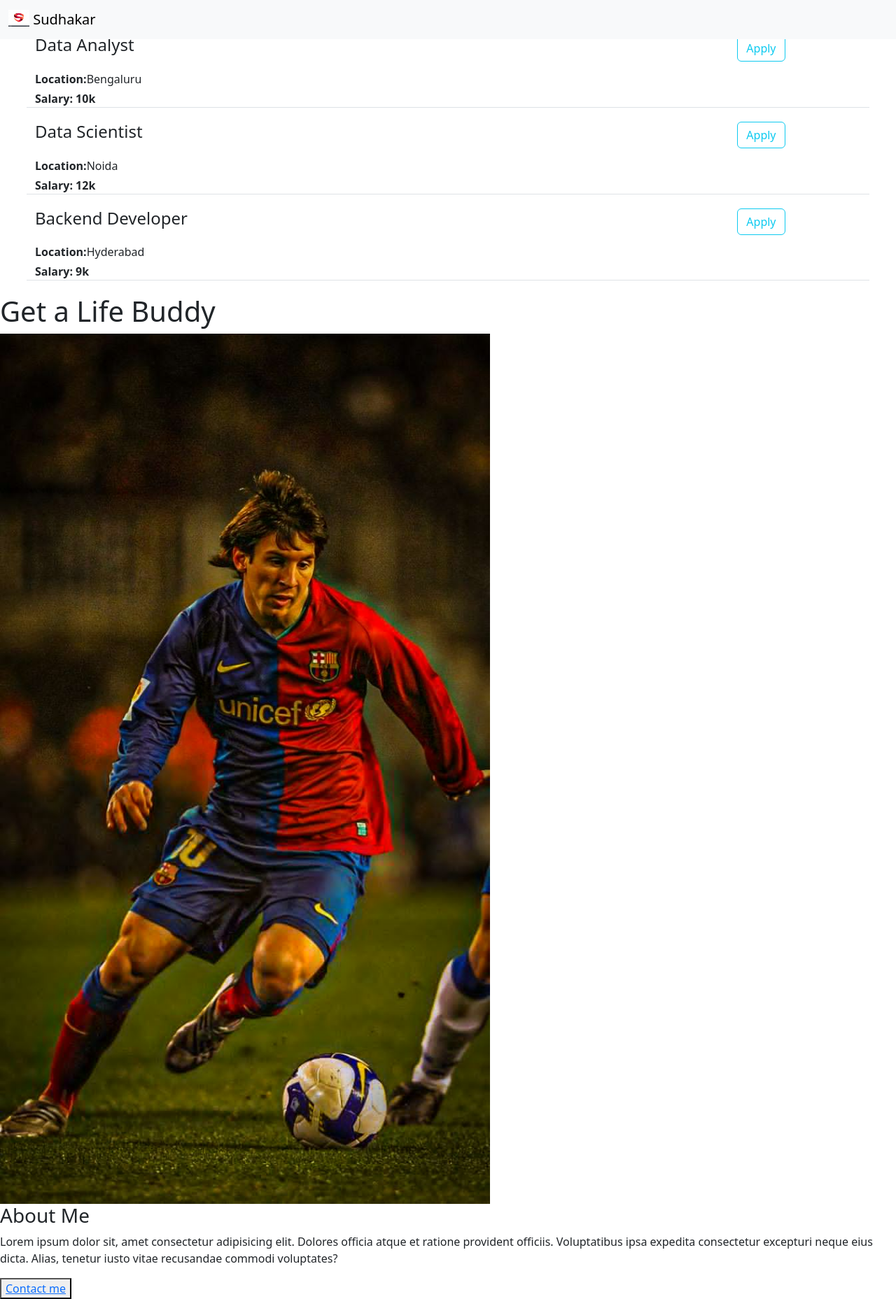
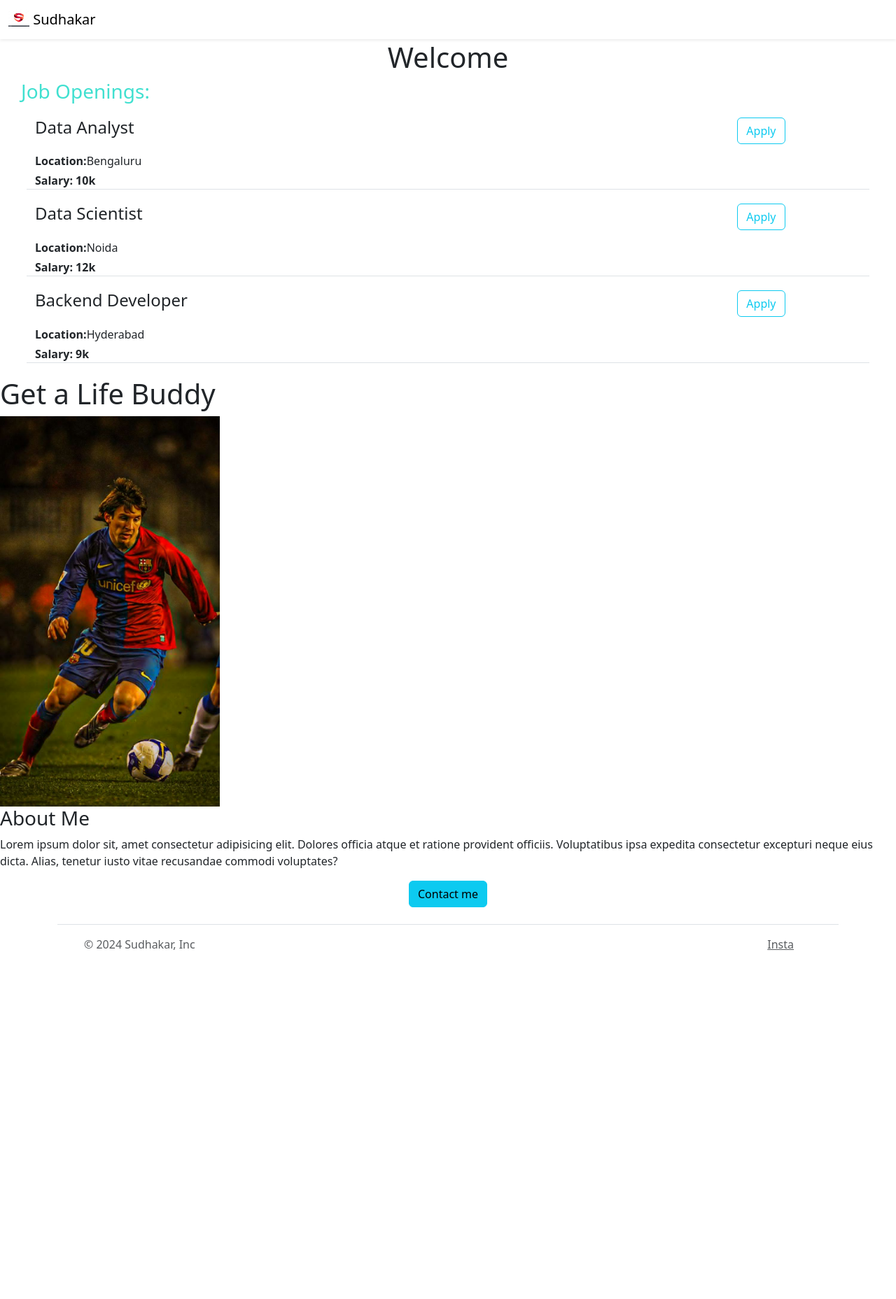
Before and after one commit to SudhakrJha/jovian-careers-v2, a Flask app: page / in a window 1280 px wide. Shown: the whole page at 70% size. After the commit the page ends 1358 px from the top, so only its background shows below. Run offline with Flask 3, Linux system fonts and the light colour scheme.

Commit message:
made changes

```diff
--- /dev/null
+++ b/templates/footer.html
@@ -0,0 +1,16 @@
+<div class="container">
+  <footer class="d-flex flex-wrap justify-content-between align-items-center py-3 my-4 border-top">
+    <div class="col-md-4 d-flex align-items-center">
+      <a href="/" class="mb-3 me-2 mb-md-0 text-body-secondary text-decoration-none lh-1">
+        <svg class="bi" width="30" height="24"><use xlink:href="#bootstrap"/></svg>
+      </a>
+      <span class="mb-3 mb-md-0 text-body-secondary">&copy; 2024 Sudhakar, Inc</span>
+    </div>
+
+    <ul class="nav col-md-4 justify-content-end list-unstyled d-flex">
+      <li class="ms-3"><a class="text-body-secondary" href="#"><svg class="bi" width="24" height="24"><use xlink:href="#twitter"/></svg></a></li>
+      <li class="ms-3"><a class="text-body-secondary" href="https://www.instagram.com/_sj04/">Insta<svg class="bi" width="24" height="24"><use xlink:href="#instagram"/></svg></a></li>
+      <li class="ms-3"><a class="text-body-secondary" href="#"><svg class="bi" width="24" height="24"><use xlink:href="#facebook"/></svg></a></li>
+    </ul>
+  </footer>
+</div>
--- a/templates/home.html
+++ b/templates/home.html
@@ -11,7 +11,9 @@
 
 <body>
     {% include 'navbar.html' %}
-    <div style="margin: 50px 50px 0px 50px;">
+  <h1 style="text-align: center; margin-top: 4px;">Welcome</h1>
+  <h3 style="color: turquoise; margin-left: 30px;">Job Openings:</h3>
+    <div style="margin: 20px 50px 0px 50px;">
         {% for job in jobs %}
         {% include 'job.html' %}
         {%endfor%}
@@ -19,15 +21,16 @@
     <h1>Get a Life Buddy</h1>
     <div class="row">
       <div class="col-6">
-        <img src="/static/goat.jpeg" width="700px">
+        <img src="/static/goat.jpeg" width=50%">
       </div>
     </div>
     <h3>About Me</h3>
     <p>Lorem ipsum dolor sit, amet consectetur adipisicing elit. Dolores officia atque et ratione provident officiis.
         Voluptatibus ipsa expedita consectetur excepturi neque eius dicta. Alias, tenetur iusto vitae recusandae commodi
         voluptates?</p>
-    <button><a href="https://www.instagram.com/_sj04">Contact me</a></button>
-
+  <div class="text-center">
+  <button class="btn btn-info">Contact me</a></button></div>
+{%include 'footer.html' %}
 </body>
 
 </html>
--- a/templates/job.html
+++ b/templates/job.html
@@ -5,6 +5,6 @@
     {% if 'Salary' in job%}<div><B>Salary: {{job['Salary']}}</B></div>{%endif%}
     </div>
     <div class="col-2">
-        <button type="button" class="btn btn-outline-info">Apply</button>
+        <a href="mailto:04sudhakrj@gmail.com?subject=Application%20for%20{{job['role']}}&body=Name%3A%0D%0AResume%20Link%3A%0D%0ASalary%20Expectations%3A%0D%0A" type="button" class="btn btn-outline-info">Apply</a>
     </div>
 </div>
--- a/templates/navbar.html
+++ b/templates/navbar.html
@@ -1,8 +1,10 @@
-<nav class="navbar fixed-top bg-body-tertiary">
+<nav class="navbar fixed-top bg-white shadow-sm">
   <div class="container-fluid">
     <a class="navbar-brand" href="#">
       <img src="/static/s.jpg" alt="Logo" width="30" height="24" class="d-inline-block align-text-top">
       Sudhakar
     </a>
   </div>
+
 </nav>
+<div style='height: 54px;'></div>
```
Also changed, not shown: 1 other file.
